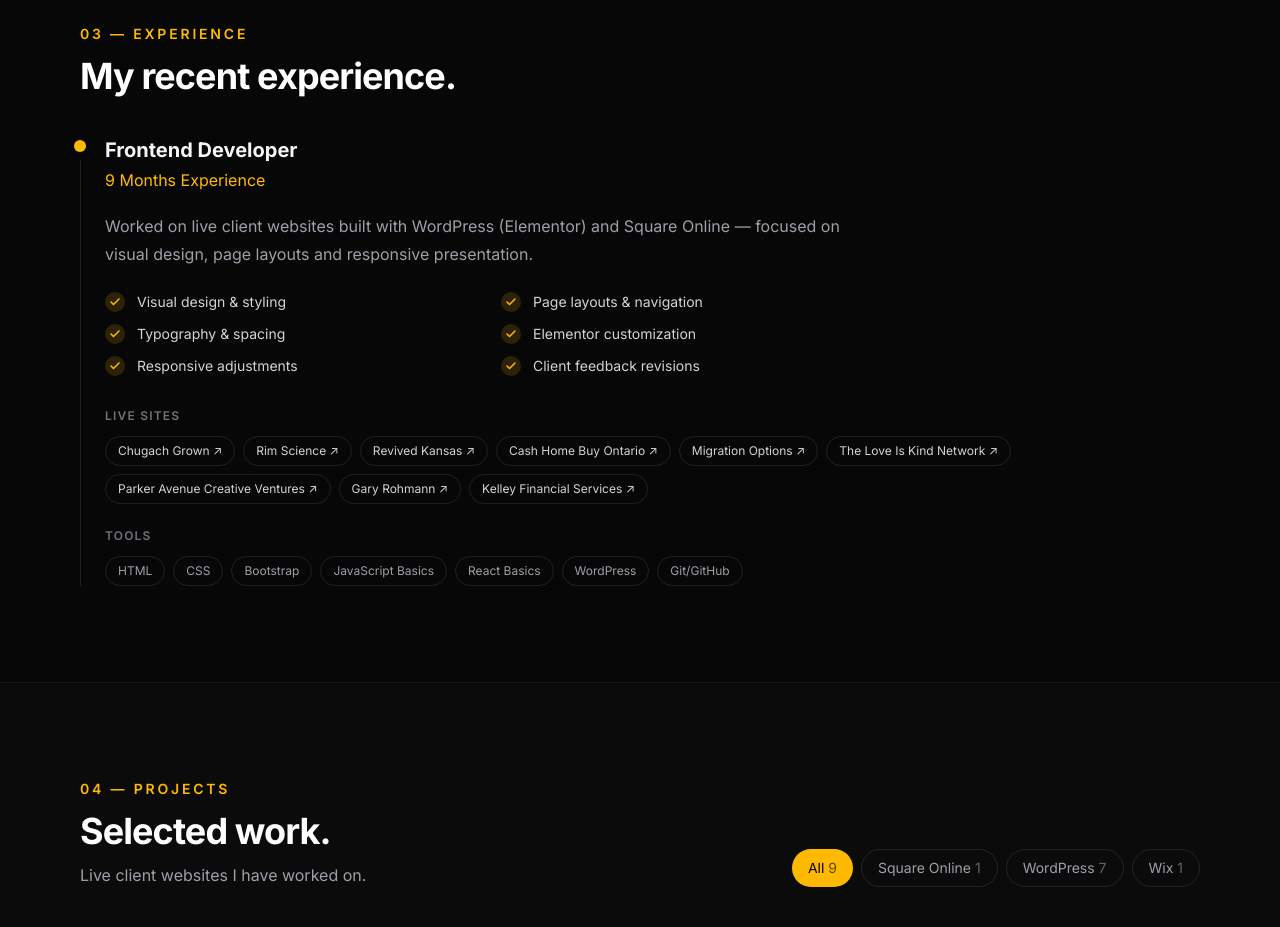
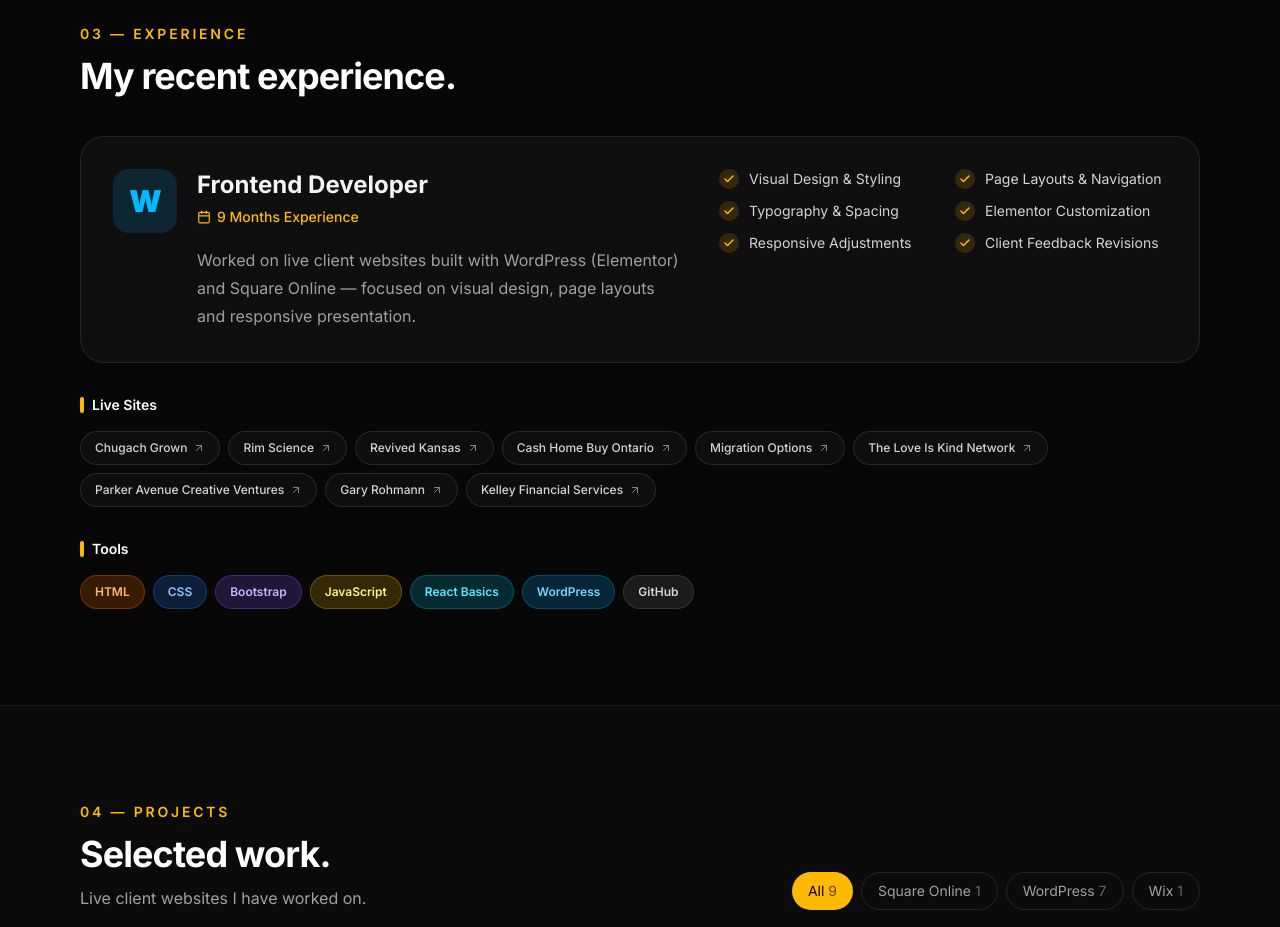
Before and after one commit to Babita-Dhiman/Portfolio, a React (Vite) app: page / in a window 1280 px wide. Shown: the part 2140-3067 px from the top of the page. Built offline with nearby package versions, Linux system fonts and the light colour scheme.

Commit message:
Restyle Experience section as card layout matching design reference

```diff
--- a/src/components/Experience.jsx
+++ b/src/components/Experience.jsx
@@ -1,18 +1,27 @@
-import { Check } from "lucide-react";
+import { Check, Calendar, ArrowUpRight } from "lucide-react";
 import { site } from "../data/site";
 import { projects } from "../data/projects";
 import Reveal from "./Reveal";
 import SectionHeading from "./SectionHeading";
 
 const work = [
-  "Visual design & styling",
-  "Page layouts & navigation",
-  "Typography & spacing",
-  "Elementor customization",
-  "Responsive adjustments",
-  "Client feedback revisions",
+  "Visual Design & Styling",
+  "Page Layouts & Navigation",
+  "Typography & Spacing",
+  "Elementor Customization",
+  "Responsive Adjustments",
+  "Client Feedback Revisions",
 ];
-const tools = ["HTML", "CSS", "Bootstrap", "JavaScript Basics", "React Basics", "WordPress", "Git/GitHub"];
+
+const tools = [
+  { name: "HTML", color: "bg-orange-500/20 text-orange-300 border-orange-500/30" },
+  { name: "CSS", color: "bg-blue-500/20 text-blue-300 border-blue-500/30" },
+  { name: "Bootstrap", color: "bg-violet-500/20 text-violet-300 border-violet-500/30" },
+  { name: "JavaScript", color: "bg-yellow-500/20 text-yellow-200 border-yellow-500/30" },
+  { name: "React Basics", color: "bg-cyan-500/20 text-cyan-300 border-cyan-500/30" },
+  { name: "WordPress", color: "bg-sky-500/20 text-sky-300 border-sky-500/30" },
+  { name: "GitHub", color: "bg-zinc-500/20 text-zinc-300 border-zinc-500/30" },
+];
 
 export default function Experience() {
   return (
@@ -23,20 +32,32 @@ export default function Experience() {
         </Reveal>
 
         <Reveal delay={100}>
-          <div className="mt-10 border-l border-white/10 pl-6">
-            <div className="relative">
-              <span className="absolute -left-[31px] top-1 h-3 w-3 rounded-full bg-amber-400 ring-8 ring-[#070707]" />
-              <h3 className="text-xl font-bold">{site.role}</h3>
-              <p className="mt-1 text-amber-400">{site.experienceMonths} Months Experience</p>
-
-              <p className="mt-5 max-w-3xl leading-7 text-zinc-400">
+          {/* Main experience card */}
+          <div className="glass mt-10 overflow-hidden rounded-3xl p-6 sm:p-8">
+            <div className="flex flex-col gap-8 lg:flex-row lg:items-start lg:gap-10">
+              {/* Left: role + description */}
+              <div className="flex flex-1 gap-4 sm:gap-5">
+                <div className="grid h-14 w-14 shrink-0 place-items-center rounded-2xl bg-sky-500/15 text-sky-400 sm:h-16 sm:w-16">
+                  {/* WordPress-style W mark */}
+                  <span className="text-2xl font-black tracking-tight sm:text-3xl">W</span>
+                </div>
+                <div className="min-w-0">
+                  <h3 className="text-xl font-bold sm:text-2xl">{site.role}</h3>
+                  <p className="mt-1.5 inline-flex items-center gap-1.5 text-sm font-medium text-amber-400">
+                    <Calendar size={14} />
+                    {site.experienceMonths} Months Experience
+                  </p>
+                  <p className="mt-4 max-w-xl text-sm leading-7 text-zinc-400 sm:text-base">
                     Worked on live client websites built with WordPress (Elementor) and Square Online — focused on
                     visual design, page layouts and responsive presentation.
                   </p>
+                </div>
+              </div>
 
-              <ul className="mt-6 grid max-w-3xl gap-x-6 gap-y-3 sm:grid-cols-2">
+              {/* Right: checklist */}
+              <ul className="grid flex-1 gap-x-6 gap-y-3 sm:grid-cols-2 lg:max-w-md">
                 {work.map((item) => (
-                  <li key={item} className="flex items-center gap-3 text-sm text-zinc-300">
+                  <li key={item} className="flex items-center gap-2.5 text-sm text-zinc-300">
                     <span className="grid h-5 w-5 shrink-0 place-items-center rounded-full bg-amber-400/15 text-amber-400">
                       <Check size={12} strokeWidth={3} />
                     </span>
@@ -44,30 +65,46 @@ export default function Experience() {
                   </li>
                 ))}
               </ul>
+            </div>
+          </div>
 
-              <p className="mt-8 text-xs font-semibold uppercase tracking-widest text-zinc-500">Live sites</p>
-              <div className="mt-3 flex flex-wrap gap-2">
+          {/* Live Sites */}
+          <div className="mt-8">
+            <div className="flex items-center gap-2">
+              <span className="h-4 w-1 rounded-full bg-amber-400" aria-hidden="true" />
+              <p className="text-sm font-semibold text-white">Live Sites</p>
+            </div>
+            <div className="mt-4 flex flex-wrap gap-2">
               {projects.map((p) => (
                 <a
                   key={p.title}
                   href={p.live}
                   target="_blank"
                   rel="noreferrer"
-                    className="rounded-full border border-white/10 px-3 py-1.5 text-xs text-zinc-300 transition hover:border-amber-400/40 hover:text-amber-300"
+                  className="inline-flex items-center gap-1.5 rounded-full border border-white/10 bg-white/[.03] px-3.5 py-2 text-xs font-medium text-zinc-300 transition hover:border-amber-400/40 hover:text-amber-300"
                 >
-                    {p.title.split(" — ")[0]} ↗
+                  {p.title}
+                  <ArrowUpRight size={12} className="opacity-60" />
                 </a>
               ))}
             </div>
+          </div>
 
-              <p className="mt-6 text-xs font-semibold uppercase tracking-widest text-zinc-500">Tools</p>
-              <div className="mt-3 flex flex-wrap gap-2">
-                {tools.map((x) => (
-                  <span key={x} className="rounded-full border border-white/10 px-3 py-1.5 text-xs text-zinc-400">
-                    {x}
+          {/* Tools */}
+          <div className="mt-8">
+            <div className="flex items-center gap-2">
+              <span className="h-4 w-1 rounded-full bg-amber-400" aria-hidden="true" />
+              <p className="text-sm font-semibold text-white">Tools</p>
+            </div>
+            <div className="mt-4 flex flex-wrap gap-2">
+              {tools.map((t) => (
+                <span
+                  key={t.name}
+                  className={`inline-flex items-center rounded-full border px-3.5 py-2 text-xs font-semibold ${t.color}`}
+                >
+                  {t.name}
                 </span>
               ))}
-              </div>
             </div>
           </div>
         </Reveal>
```
Lines whose indentation alone changed are shown as unchanged.
